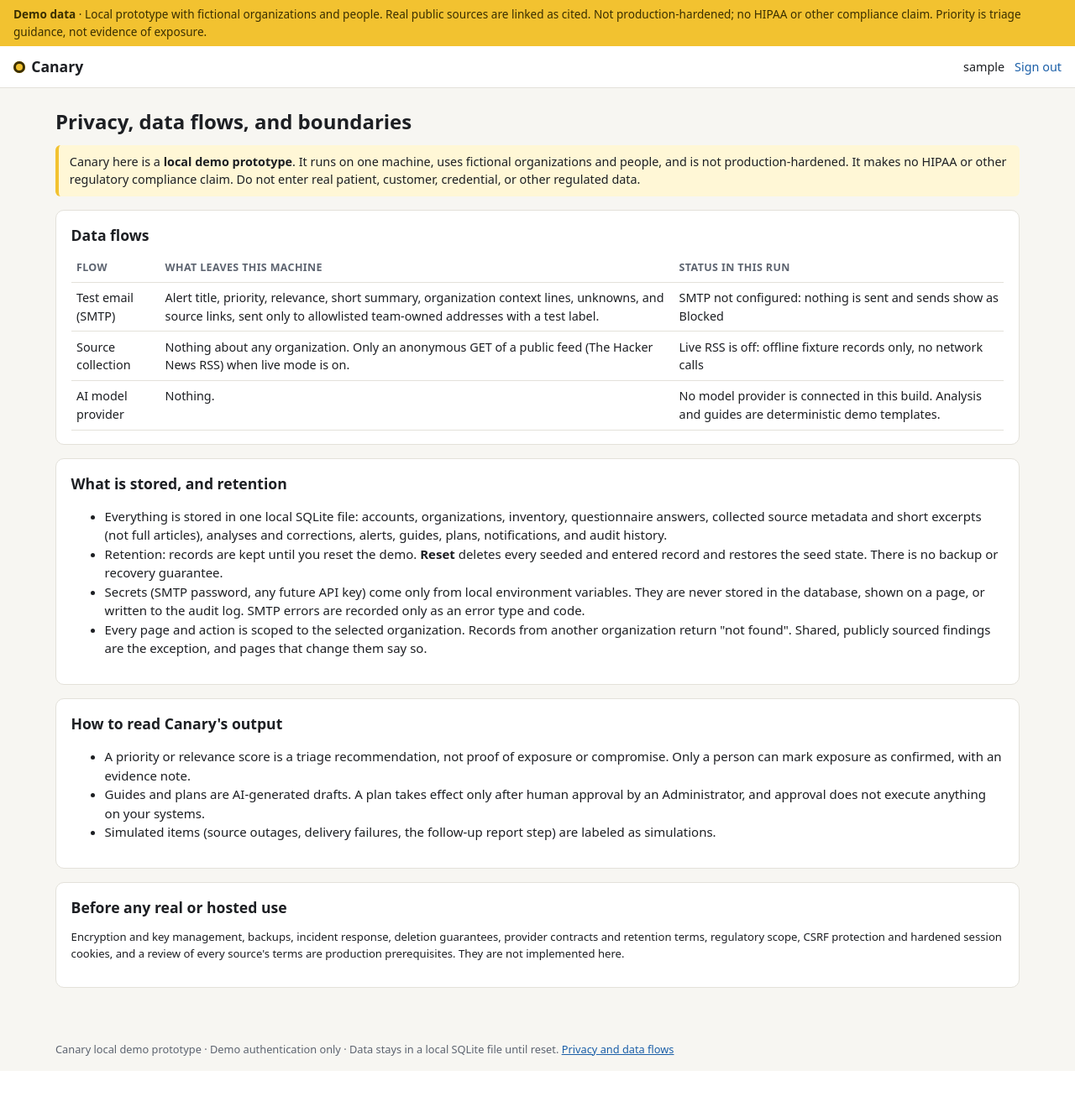
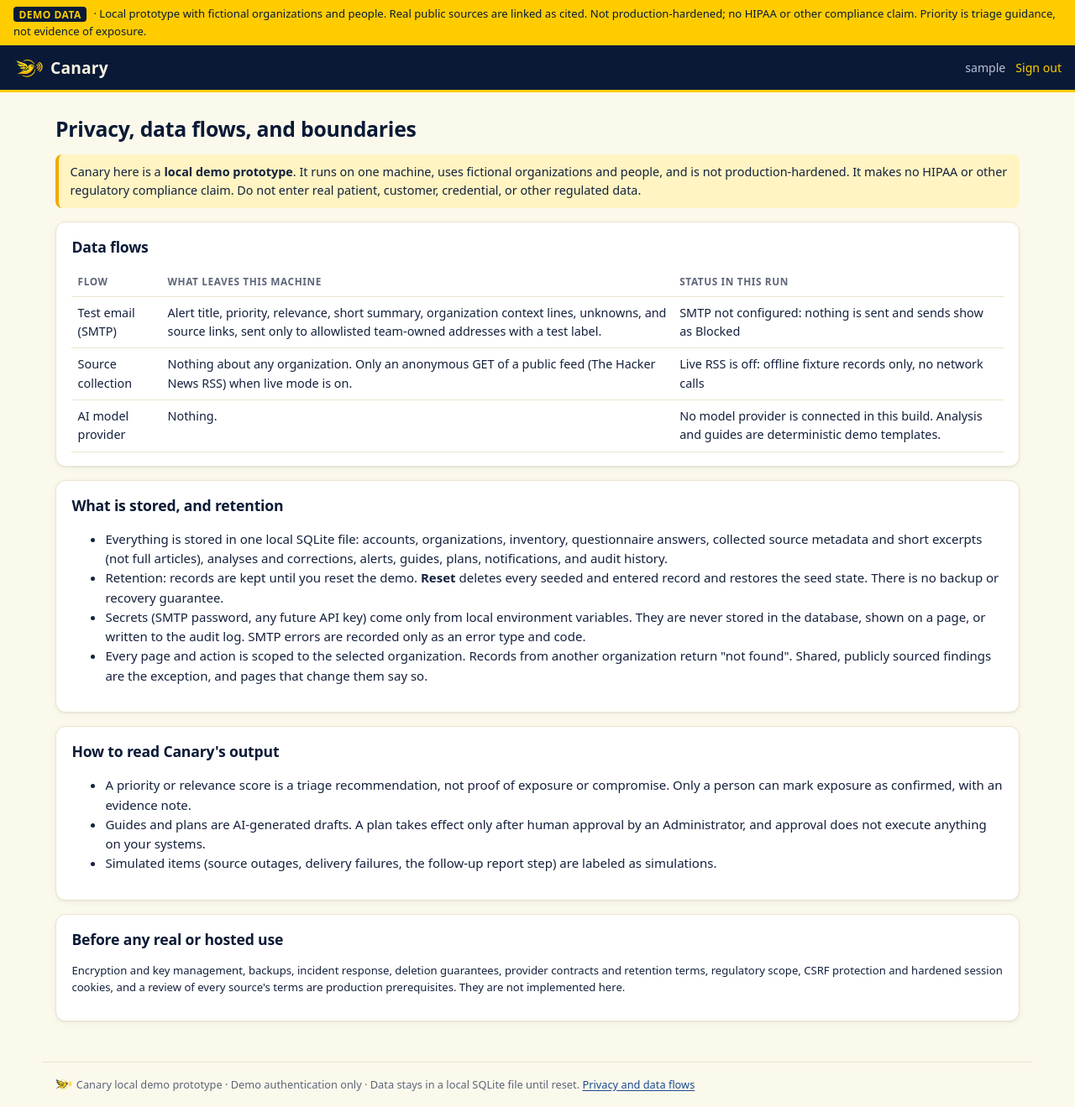
Before and after one commit to SurehSan/Canary, a Flask app: page /privacy in a window 1280 px wide. Shown: the whole page at 84% size. Before the commit the page ends 1276 px from the top, so only its background shows below. Run offline with Flask 3, Linux system fonts and the light colour scheme; the visitor is signed in with stand-in values (Sample User, id 1); data comes from the database, SQL or seed files in the repository; data that the repository does not hold is empty.

Commit message:
feat(design): use the Canary logo and a logo-derived palette across the app
Transparent web-sized logo, mark, and favicon generated from design/logo.png;
navy top bar with canary underline, yellow primary actions, cream surfaces,
light and dark modes; sign-in hero with the full logo.

Co-Authored-By: Claude Opus 5.5 <noreply@anthropic.com>

```diff
--- a/canary/static/canary.css
+++ b/canary/static/canary.css
@@ -1,101 +1,173 @@
+/* Canary brand palette, sampled from design/logo.png:
+   canary yellow #ffcc00, deep amber #f2aa00, navy outline #0a1a36, cream background #fbf9ec. */
 :root {
-  --bg: #f7f6f2; --surface: #ffffff; --text: #1d1f23; --muted: #5d6470; --line: #e3e1da;
-  --accent: #f2c230; --accent-ink: #3b2f00; --link: #1b5fa8;
-  --p1: #b3261e; --p2: #c45a00; --p3: #8a6d00; --p4: #4f6475;
-  --ok: #1e7b4b; --bad: #b3261e; --warn: #9a6400; --info-bg: #fff7d6; --bad-bg: #fdecea;
+  --canary: #ffcc00; --canary-deep: #f2aa00; --canary-soft: #fff4c2; --navy: #0a1a36; --navy-2: #16294d;
+  --cream: #fbf9ec;
+  --bg: var(--cream); --surface: #ffffff; --surface-2: #fdfbf3; --text: #14213d; --heading: var(--navy);
+  --muted: #5d6578; --line: #ebe4cc; --link: #1d4a8f;
+  --topbar: var(--navy); --topbar-text: #f6f2e2; --topbar-muted: #b9c2d6;
+  --p1: #c62828; --p2: #d9480f; --p3: #8f6b00; --p4: #55657e;
+  --ok: #1e7b4b; --bad: #c62828; --warn: #9a6400;
+  --info-bg: var(--canary-soft); --bad-bg: #fdecea; --ok-bg: #e3f4ea; --ai-bg: #e8eefb; --ai-ink: #1d3a7a;
+  --shadow: 0 1px 2px rgba(10, 26, 54, .06), 0 2px 8px rgba(10, 26, 54, .04);
+  --radius: 12px;
 }
 @media (prefers-color-scheme: dark) {
-  :root { --bg: #15171b; --surface: #1e2127; --text: #e8e9ec; --muted: #a2a8b3; --line: #30343c;
-    --accent: #f2c230; --accent-ink: #2a2200; --link: #7fb4ff; --info-bg: #2d2914; --bad-bg: #3a1d1b;
-    --p1: #ff6b61; --p2: #ff9b47; --p3: #e3c24a; --p4: #9db4c7; --ok: #4fc58a; --bad: #ff6b61; --warn: #e3b04a; }
+  :root {
+    --bg: #081428; --surface: #0f2242; --surface-2: #132a50; --text: #eef0f5; --heading: #ffffff;
+    --muted: #a6b1c6; --line: #22395f; --link: #8fb8ff;
+    --topbar: #050e1e; --topbar-text: #f6f2e2; --topbar-muted: #8f9bb3;
+    --p1: #ff6b61; --p2: #ff9248; --p3: #f2c94c; --p4: #9db0c8;
+    --ok: #4fc58a; --bad: #ff6b61; --warn: #f2c94c;
+    --info-bg: #2a2610; --bad-bg: #3a1d1b; --ok-bg: #12352a; --ai-bg: #1b2b52; --ai-ink: #c9d8ff;
+    --canary-soft: #2a2610;
+    --shadow: none;
+  }
 }
+
 * { box-sizing: border-box; }
 body { margin: 0; background: var(--bg); color: var(--text);
-  font: 15px/1.5 system-ui, -apple-system, "Segoe UI", Roboto, sans-serif; }
-a { color: var(--link); }
-h1 { font-size: 1.5rem; margin: .2rem 0 .6rem; }
-h2 { font-size: 1.1rem; margin: 0 0 .6rem; }
-h3 { font-size: .95rem; margin: 1rem 0 .3rem; }
-code { background: var(--line); padding: 0 .25rem; border-radius: 3px; }
-.demo-banner { background: var(--accent); color: var(--accent-ink); padding: .45rem 1rem; font-size: .85rem; }
-.topbar { display: flex; flex-wrap: wrap; gap: .75rem 1.5rem; align-items: center; padding: .7rem 1rem;
-  background: var(--surface); border-bottom: 1px solid var(--line); }
-.brand { font-weight: 700; font-size: 1.1rem; color: var(--text); text-decoration: none; display: flex; align-items: center; gap: .45rem; }
-.brand-mark { width: 14px; height: 14px; border-radius: 50%; background: var(--accent); box-shadow: 0 0 0 3px var(--accent-ink) inset; }
-.nav { display: flex; flex-wrap: wrap; gap: .25rem; }
-.nav a { padding: .3rem .6rem; border-radius: 6px; color: var(--text); text-decoration: none; }
-.nav a.active, .nav a:hover { background: var(--bg); }
-.who { margin-left: auto; display: flex; gap: .75rem; align-items: center; font-size: .9rem; flex-wrap: wrap; }
-.org-chip { background: var(--bg); border: 1px solid var(--line); padding: .15rem .55rem; border-radius: 999px; text-decoration: none; color: var(--text); }
-.page { max-width: 1180px; margin: 0 auto; padding: 1.2rem 1rem 2rem; }
-.footer { max-width: 1180px; margin: 0 auto; padding: 1rem; color: var(--muted); font-size: .8rem; display: flex; gap: 1rem; align-items: center; flex-wrap: wrap; justify-content: space-between; }
-.card { background: var(--surface); border: 1px solid var(--line); border-radius: 10px; padding: 1rem 1.1rem; margin-bottom: 1rem; }
-.card.narrow { max-width: 520px; margin: 2rem auto; }
-.grid-2 { display: grid; grid-template-columns: 1fr 1fr; gap: 1rem; }
-.grid-2 > .card { margin-bottom: 0; } .grid-2 { margin-bottom: 1rem; }
+  font: 15px/1.55 system-ui, -apple-system, "Segoe UI", Roboto, sans-serif; }
+a { color: var(--link); text-underline-offset: 2px; }
+h1, h2, h3 { color: var(--heading); letter-spacing: -.01em; }
+h1 { font-size: 1.55rem; margin: .2rem 0 .7rem; }
+h2 { font-size: 1.1rem; margin: 0 0 .65rem; }
+h3 { font-size: .95rem; margin: 1rem 0 .35rem; }
+code { background: var(--canary-soft); padding: 0 .3rem; border-radius: 4px; font-size: .9em; }
+:focus-visible { outline: 3px solid var(--canary); outline-offset: 2px; }
+
+/* --- Chrome ----------------------------------------------------------------------------------- */
+.demo-banner { background: var(--canary); color: var(--navy); padding: .4rem 1rem; font-size: .82rem; }
+.demo-banner strong { text-transform: uppercase; letter-spacing: .04em; font-size: .75rem;
+  background: var(--navy); color: var(--canary); padding: .05rem .4rem; border-radius: 4px; margin-right: .3rem; }
+.topbar { display: flex; flex-wrap: wrap; gap: .6rem 1.4rem; align-items: center; padding: .55rem 1rem;
+  background: var(--topbar); color: var(--topbar-text); border-bottom: 3px solid var(--canary); }
+.brand { display: flex; align-items: center; gap: .5rem; color: var(--topbar-text); text-decoration: none;
+  font-weight: 800; font-size: 1.2rem; letter-spacing: .01em; }
+.brand img { width: 36px; height: 36px; display: block; }
+.nav { display: flex; flex-wrap: wrap; gap: .15rem; }
+.nav a { padding: .35rem .6rem; border-radius: 6px; color: var(--topbar-muted); text-decoration: none; font-size: .93rem;
+  border-bottom: 2px solid transparent; }
+.nav a:hover { color: var(--topbar-text); background: rgba(255, 255, 255, .06); }
+.nav a.active { color: var(--topbar-text); border-bottom-color: var(--canary); border-radius: 6px 6px 0 0; }
+.who { margin-left: auto; display: flex; gap: .75rem; align-items: center; font-size: .88rem; flex-wrap: wrap; color: var(--topbar-muted); }
+.who em { color: var(--topbar-text); font-style: normal; }
+.who button.link { color: var(--canary); }
+.org-chip { background: rgba(255, 204, 0, .14); border: 1px solid rgba(255, 204, 0, .45); color: var(--canary);
+  padding: .12rem .6rem; border-radius: 999px; text-decoration: none; font-weight: 600; }
+.page { max-width: 1180px; margin: 0 auto; padding: 1.3rem 1rem 2rem; }
+.footer { max-width: 1180px; margin: 0 auto; padding: 1rem; color: var(--muted); font-size: .8rem; display: flex;
+  gap: 1rem; align-items: center; flex-wrap: wrap; justify-content: space-between; border-top: 1px solid var(--line); }
+.footer img { width: 20px; height: 20px; vertical-align: -5px; margin-right: .3rem; }
+
+/* --- Sign-in hero ------------------------------------------------------------------------------ */
+.hero { text-align: center; margin: 1.5rem auto 0; max-width: 520px; }
+.hero img { width: 168px; height: 168px; }
+.hero h1 { font-size: 2rem; margin: .2rem 0 .1rem; }
+.hero p { color: var(--muted); margin: 0; }
+
+/* --- Surfaces ---------------------------------------------------------------------------------- */
+.card { background: var(--surface); border: 1px solid var(--line); border-radius: var(--radius); padding: 1rem 1.15rem;
+  margin-bottom: 1rem; box-shadow: var(--shadow); }
+.card.narrow { max-width: 520px; margin: 1.2rem auto 2rem; }
+.grid-2 { display: grid; grid-template-columns: 1fr 1fr; gap: 1rem; margin-bottom: 1rem; }
+.grid-2 > .card { margin-bottom: 0; }
 @media (max-width: 820px) { .grid-2 { grid-template-columns: 1fr; } }
 .row-between { display: flex; justify-content: space-between; align-items: center; gap: 1rem; flex-wrap: wrap; }
 .stack { display: flex; flex-direction: column; gap: .6rem; }
 .stack label, .filters label { display: flex; flex-direction: column; gap: .2rem; font-size: .85rem; color: var(--muted); }
-input, select, textarea { font: inherit; padding: .4rem .5rem; border: 1px solid var(--line); border-radius: 6px; background: var(--surface); color: var(--text); }
-.btn { font: inherit; font-size: .9rem; padding: .4rem .8rem; border: 1px solid var(--line); border-radius: 6px; background: var(--surface); color: var(--text); cursor: pointer; }
-.btn:hover { border-color: var(--muted); }
-.btn.primary { background: var(--accent); color: var(--accent-ink); border-color: var(--accent); font-weight: 600; }
-.btn.danger { color: var(--bad); border-color: var(--bad); }
+input, select, textarea { font: inherit; padding: .42rem .55rem; border: 1px solid var(--line); border-radius: 8px;
+  background: var(--surface); color: var(--text); }
+input:focus, select:focus, textarea:focus { border-color: var(--canary-deep); outline: 2px solid var(--canary-soft); }
+
+/* --- Buttons ----------------------------------------------------------------------------------- */
+.btn { font: inherit; font-size: .9rem; font-weight: 600; padding: .42rem .85rem; border: 1px solid var(--line);
+  border-radius: 8px; background: var(--surface); color: var(--heading); cursor: pointer; }
+.btn:hover { border-color: var(--heading); }
+.btn.primary { background: var(--canary); color: var(--navy); border-color: var(--canary-deep); }
+.btn.primary:hover { background: var(--canary-deep); }
+.btn.danger { color: var(--bad); border-color: var(--bad); background: transparent; }
 .btn.ghost { background: transparent; }
-.btn.small { font-size: .8rem; padding: .25rem .55rem; }
+.btn.small { font-size: .8rem; padding: .25rem .6rem; }
+.btn[disabled] { opacity: .5; cursor: not-allowed; }
 button.link { background: none; border: 0; color: var(--link); cursor: pointer; font: inherit; padding: 0; }
+
+/* --- Text helpers and tags --------------------------------------------------------------------- */
 .muted { color: var(--muted); } .small { font-size: .82rem; } .err { color: var(--bad); }
-.tag { display: inline-block; font-size: .72rem; font-weight: 600; padding: .05rem .45rem; border-radius: 999px; background: var(--info-bg); color: var(--text); border: 1px solid var(--line); vertical-align: middle; }
-.tag.update { background: #dcebff; color: #133b6b; } .tag.sim { background: var(--bad-bg); } .tag.ai { background: #ece4ff; color: #3b2a75; }
-.flash { background: var(--info-bg); border: 1px solid var(--line); padding: .55rem .8rem; border-radius: 8px; margin-bottom: 1rem; }
-.flash.error { background: var(--bad-bg); }
-.notice { background: var(--info-bg); border-left: 4px solid var(--accent); padding: .55rem .8rem; border-radius: 6px; margin-bottom: 1rem; font-size: .9rem; }
-.stats { display: grid; grid-template-columns: repeat(auto-fit, minmax(150px, 1fr)); gap: .8rem; margin-bottom: .4rem; }
-.stat { background: var(--surface); border: 1px solid var(--line); border-radius: 10px; padding: .8rem 1rem; text-decoration: none; color: var(--text); display: flex; flex-direction: column; }
-.stat .num { font-size: 1.8rem; font-weight: 700; font-variant-numeric: tabular-nums; }
-.stat:hover { border-color: var(--muted); }
-.alert-row { display: flex; gap: .8rem; align-items: flex-start; padding: .6rem .2rem; border-bottom: 1px solid var(--line); text-decoration: none; color: var(--text); }
-.alert-row:last-child { border-bottom: 0; } .alert-row:hover { background: var(--bg); }
+.tag { display: inline-block; font-size: .72rem; font-weight: 700; padding: .06rem .5rem; border-radius: 999px;
+  background: var(--canary-soft); color: var(--navy); border: 1px solid rgba(242, 170, 0, .45); vertical-align: middle; }
+.tag.update { background: var(--ai-bg); color: var(--ai-ink); border-color: transparent; }
+.tag.sim { background: var(--bad-bg); color: var(--bad); border-color: transparent; }
+.tag.ai { background: var(--ai-bg); color: var(--ai-ink); border-color: transparent; }
+.tag.fixed { background: var(--ok-bg); color: var(--ok); border-color: transparent; }
+@media (prefers-color-scheme: dark) { .tag { color: var(--canary); } }
+.flash { background: var(--info-bg); border: 1px solid rgba(242, 170, 0, .45); padding: .6rem .85rem; border-radius: 10px; margin-bottom: 1rem; }
+.flash.error { background: var(--bad-bg); border-color: transparent; }
+.notice { background: var(--info-bg); border-left: 4px solid var(--canary-deep); padding: .6rem .85rem; border-radius: 8px;
+  margin-bottom: 1rem; font-size: .9rem; }
+.notice.override { border-left-color: var(--link); background: var(--ai-bg); }
+
+/* --- Dashboard --------------------------------------------------------------------------------- */
+.stats { display: grid; grid-template-columns: repeat(auto-fit, minmax(150px, 1fr)); gap: .8rem; margin-bottom: .45rem; }
+.stat { background: var(--surface); border: 1px solid var(--line); border-top: 4px solid var(--canary); border-radius: var(--radius);
+  padding: .75rem 1rem; text-decoration: none; color: var(--muted); display: flex; flex-direction: column; box-shadow: var(--shadow); }
+.stat .num { font-size: 1.9rem; font-weight: 800; color: var(--heading); font-variant-numeric: tabular-nums; line-height: 1.2; }
+.stat:hover { border-color: var(--canary-deep); }
+.alert-row { display: flex; gap: .8rem; align-items: flex-start; padding: .65rem .35rem; border-bottom: 1px solid var(--line);
+  text-decoration: none; color: var(--text); border-radius: 6px; }
+.alert-row:last-child { border-bottom: 0; } .alert-row:hover { background: var(--surface-2); }
 .grow { flex: 1; min-width: 0; }
-.dot { display: inline-block; width: 8px; height: 8px; border-radius: 50%; background: var(--link); margin-right: .4rem; vertical-align: middle; }
-.prio { font-weight: 700; font-size: .8rem; padding: .15rem .45rem; border-radius: 6px; color: #fff; white-space: nowrap; }
+.dot { display: inline-block; width: 8px; height: 8px; border-radius: 50%; background: var(--canary-deep); margin-right: .4rem; vertical-align: middle; }
+.prio { font-weight: 800; font-size: .78rem; padding: .16rem .48rem; border-radius: 6px; color: #fff; white-space: nowrap; }
 .prio.P1 { background: var(--p1); } .prio.P2 { background: var(--p2); } .prio.P3 { background: var(--p3); } .prio.P4 { background: var(--p4); }
-.prio.big { font-size: .95rem; padding: .35rem .7rem; }
+@media (prefers-color-scheme: dark) { .prio { color: #081428; } }
+.prio.big { font-size: .95rem; padding: .38rem .75rem; }
 .alert-head { display: flex; gap: 1rem; align-items: flex-start; }
+
+/* --- Tables and lists -------------------------------------------------------------------------- */
 .tbl { width: 100%; border-collapse: collapse; font-size: .9rem; }
-.tbl th { text-align: left; color: var(--muted); font-weight: 600; font-size: .78rem; text-transform: uppercase; letter-spacing: .03em; }
-.tbl th, .tbl td { padding: .45rem .4rem; border-bottom: 1px solid var(--line); vertical-align: top; }
+.tbl th { text-align: left; color: var(--muted); font-weight: 700; font-size: .74rem; text-transform: uppercase; letter-spacing: .05em; }
+.tbl th, .tbl td { padding: .5rem .45rem; border-bottom: 1px solid var(--line); vertical-align: top; }
 .table-wrap { overflow-x: auto; }
-.factors .pts { font-variant-numeric: tabular-nums; font-weight: 600; white-space: nowrap; }
-.factors .total td { font-weight: 700; border-bottom: 0; }
-.state { font-weight: 600; font-size: .82rem; }
+.factors .pts { font-variant-numeric: tabular-nums; font-weight: 700; white-space: nowrap; color: var(--heading); }
+.factors .total td { font-weight: 800; border-bottom: 0; border-top: 2px solid var(--canary); }
+.state { font-weight: 700; font-size: .82rem; }
 .state.healthy { color: var(--ok); } .state.failed { color: var(--bad); } .state.stale, .state.never-checked { color: var(--warn); } .state.disabled { color: var(--muted); }
-.kv { display: grid; grid-template-columns: max-content 1fr; gap: .25rem 1rem; margin: 0 0 1rem; }
+.kv { display: grid; grid-template-columns: max-content 1fr; gap: .3rem 1rem; margin: 0 0 1rem; }
 .kv dt { color: var(--muted); } .kv dd { margin: 0; }
-.unknown { color: var(--warn); font-weight: 600; }
+.unknown { color: var(--warn); font-weight: 700; }
 .unknowns li { color: var(--warn); } .conflicts li { color: var(--bad); }
-.plain { list-style: none; padding: 0; margin: .3rem 0; } .plain li { padding: .2rem 0; }
-.events { list-style: none; padding: 0; margin: 0 0 .5rem; } .events li { padding: .3rem 0; border-bottom: 1px dashed var(--line); font-size: .88rem; }
-.sources li { margin-bottom: .9rem; } .note { background: var(--info-bg); padding: .2rem .45rem; border-radius: 4px; display: inline-block; margin: .2rem 0; }
-.cite { font-size: .78rem; text-decoration: none; margin-left: .15rem; }
+.plain { list-style: none; padding: 0; margin: .3rem 0; } .plain li { padding: .22rem 0; }
+.events { list-style: none; padding: 0; margin: 0 0 .5rem; } .events li { padding: .32rem 0; border-bottom: 1px dashed var(--line); font-size: .88rem; }
+.sources li { margin-bottom: .9rem; }
+.note { background: var(--info-bg); padding: .2rem .5rem; border-radius: 6px; display: inline-block; margin: .2rem 0; }
+.cite { font-size: .76rem; text-decoration: none; margin-left: .15rem; font-weight: 700; }
 .actions { display: flex; gap: .4rem; flex-wrap: wrap; margin-top: .3rem; }
 .filters { display: flex; flex-wrap: wrap; gap: .8rem; align-items: flex-end; margin-bottom: 1rem; }
-.filters label.inline { flex-direction: row; align-items: center; }
-.inline-form { display: flex; gap: .5rem; margin-bottom: .8rem; flex-wrap: wrap; }
-.org-pick { padding: .6rem 0; border-bottom: 1px solid var(--line); }
+.filters label.inline, label.inline { flex-direction: row; align-items: center; gap: .3rem; }
+.inline-form { display: flex; gap: .5rem; margin-bottom: .8rem; flex-wrap: wrap; align-items: center; }
+.org-pick { padding: .65rem 0; border-bottom: 1px solid var(--line); }
 .sub { margin-top: 1.4rem; }
-.plan-status { font-size: .75rem; font-weight: 700; padding: .15rem .5rem; border-radius: 6px; border: 1px solid var(--line); white-space: nowrap; vertical-align: middle; }
-.plan-status.draft { background: var(--bg); } .plan-status.in_review { background: var(--info-bg); }
-.plan-status.approved { background: #dff3e7; color: #14532d; } .plan-status.archived { color: var(--muted); }
-.condition { border-left: 4px solid var(--warn); background: var(--info-bg); padding: .45rem .7rem; border-radius: 6px; margin-bottom: .6rem; }
-.condition.met { border-color: var(--bad); } .condition.not_met { border-color: var(--ok); }
-.notice.override { border-left-color: var(--link); }
-.question { border-color: var(--accent); }
-fieldset.q { border: 1px solid var(--line); border-radius: 8px; padding: .5rem .8rem; }
-details summary { cursor: pointer; margin: .4rem 0; }
-.tag.fixed { background: #dff3e7; color: #14532d; }
-details.fix { display: inline-block; margin-left: .3rem; } details.fix summary { color: var(--link); font-size: .78rem; }
-details.fix[open] { display: block; background: var(--bg); padding: .4rem .6rem; border-radius: 6px; }
+
+/* --- Plans, guides, questionnaire, corrections ------------------------------------------------ */
+.plan-status { font-size: .74rem; font-weight: 800; padding: .16rem .55rem; border-radius: 6px; border: 1px solid var(--line);
+  white-space: nowrap; vertical-align: middle; color: var(--heading); }
+.plan-status.draft { background: var(--surface-2); } .plan-status.in_review { background: var(--canary-soft); border-color: rgba(242, 170, 0, .5); }
+.plan-status.approved { background: var(--ok-bg); color: var(--ok); border-color: transparent; } .plan-status.archived { color: var(--muted); }
+.condition { border-left: 4px solid var(--warn); background: var(--info-bg); padding: .5rem .75rem; border-radius: 8px; margin-bottom: .6rem; }
+.condition.met { border-color: var(--bad); background: var(--bad-bg); } .condition.not_met { border-color: var(--ok); background: var(--ok-bg); }
+.question { border: 2px solid var(--canary); }
+.step h2 { font-size: 1.02rem; }
+fieldset.q { border: 1px solid var(--line); border-radius: 10px; padding: .55rem .85rem; }
+fieldset.q legend { color: var(--heading); }
+details summary { cursor: pointer; margin: .4rem 0; color: var(--link); }
+details.fix { display: inline-block; margin-left: .3rem; } details.fix summary { font-size: .78rem; }
+details.fix[open] { display: block; background: var(--surface-2); padding: .45rem .65rem; border-radius: 8px; border: 1px solid var(--line); }
 .inv-form { display: grid; grid-template-columns: repeat(auto-fit, minmax(160px, 1fr)); gap: .5rem; align-items: end; }
 .inv-form label { display: flex; flex-direction: column; font-size: .8rem; color: var(--muted); gap: .15rem; }
+
+@media (max-width: 640px) {
+  .who { margin-left: 0; }
+  .alert-head { flex-direction: column; gap: .4rem; }
+  .hero img { width: 128px; height: 128px; }
+}
--- a/canary/templates/base.html
+++ b/canary/templates/base.html
@@ -5,6 +5,10 @@
   <meta name="viewport" content="width=device-width, initial-scale=1">
   <title>{% block title %}Canary{% endblock %} · Canary demo</title>
   <link rel="stylesheet" href="{{ url_for('static', filename='canary.css') }}">
+  <link rel="icon" type="image/png" sizes="32x32" href="{{ url_for('static', filename='brand/favicon-32.png') }}">
+  <link rel="icon" href="{{ url_for('static', filename='brand/favicon.ico') }}" sizes="any">
+  <link rel="apple-touch-icon" href="{{ url_for('static', filename='brand/apple-touch-icon.png') }}">
+  <meta name="theme-color" content="#0a1a36">
 </head>
 <body>
   <div class="demo-banner" role="note">
@@ -13,7 +17,7 @@
     evidence of exposure.
   </div>
   <header class="topbar">
-    <a class="brand" href="{{ url_for('main.dashboard') }}"><span class="brand-mark" aria-hidden="true"></span>Canary</a>
+    <a class="brand" href="{{ url_for('main.dashboard') }}"><img src="{{ url_for('static', filename='brand/canary-mark-64.png') }}" width="36" height="36" alt="">Canary</a>
     {% if g.org %}
     <nav class="nav">
       {% set ep = request.endpoint %}
@@ -42,7 +46,7 @@
     {% block content %}{% endblock %}
   </main>
   <footer class="footer">
-    <span>Canary local demo prototype · Demo authentication only · Data stays in a local SQLite file until reset.
+    <span><img src="{{ url_for('static', filename='brand/canary-mark-64.png') }}" width="20" height="20" alt="">Canary local demo prototype · Demo authentication only · Data stays in a local SQLite file until reset.
     {% if g.user %}<a href="{{ url_for('main.privacy') }}">Privacy and data flows</a>{% endif %}</span>
     {% if g.role == 'admin' %}
     <form method="post" action="{{ url_for('main.demo_reset') }}"
```
Also changed, not shown: canary/templates/login.html (+8 -1 lines), design/make_brand_assets.py (added, +60 -0 lines), tests/test_branding.py (added, +36 -0 lines), canary/static/brand/apple-touch-icon.png (added), canary/static/brand/canary-logo-256.png (added), canary/static/brand/canary-logo-512.png (added), canary/static/brand/canary-mark-64.png (added), canary/static/brand/favicon-32.png (added), canary/static/brand/favicon.ico (added), readme.md.
